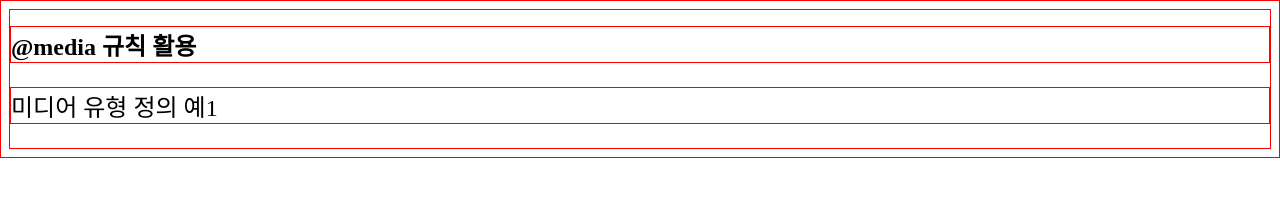
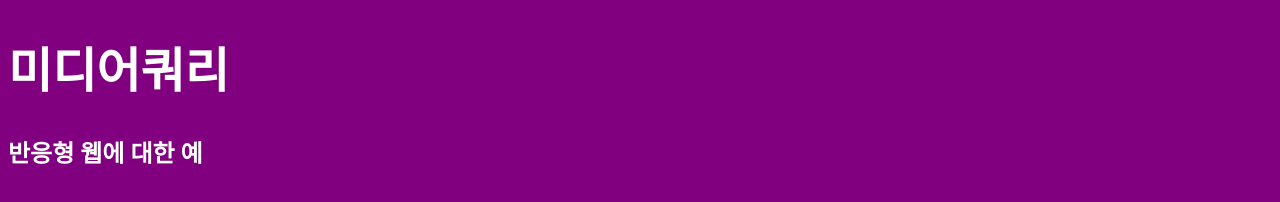
Before and after one commit to minkychul/secondRepo, a plain HTML site: page mobile-media.html in a window 1280 px wide. Drawn offline with Linux system fonts and the light colour scheme.

Commit message:
Add files via upload

```diff
--- a/mobile-media.html
+++ b/mobile-media.html
@@ -5,12 +5,21 @@
         <title>Media Query</title>
         <meta name="viewport" content="width=divice-width; initial-scale=1.0"/>
         <style>
-            @media screen {*{ font-family: serif; font-size: 24px; border: 1px solid red;}}
-            @media print {*{font-family: sans-serif; font-size: 8px}}
+            @media only screen and(max-width:320px){
+                *{ background: limegreen; color: white; }
+            }
+            @media only screen and (min-width:321px) and (orientation: portrait) {
+                *{ background: lightyellow; color: black; }
+            }
+            @media only screen and (min-width:321px) and (orientation: landscape) {
+                *{ background: purple; color: white; }
+            }
+            h1 {font-size : 48px;}
+            h2 {font-size : 24px;}
         </style>
     </head>
     <body>
-        <h1>@media 규칙 활용</h1>
-        <p>미디어 유형 정의 예1</p>
+        <h1>미디어쿼리</h1>
+        <h2>반응형 웹에 대한 예</h2>
     </body>
 </html>
```
